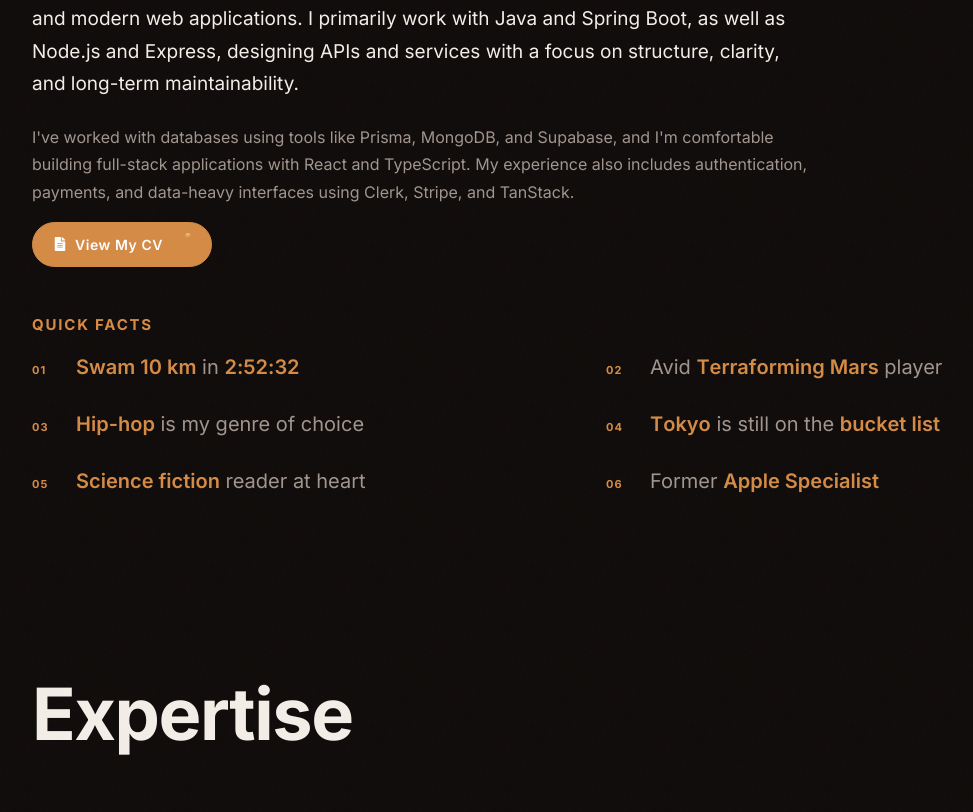
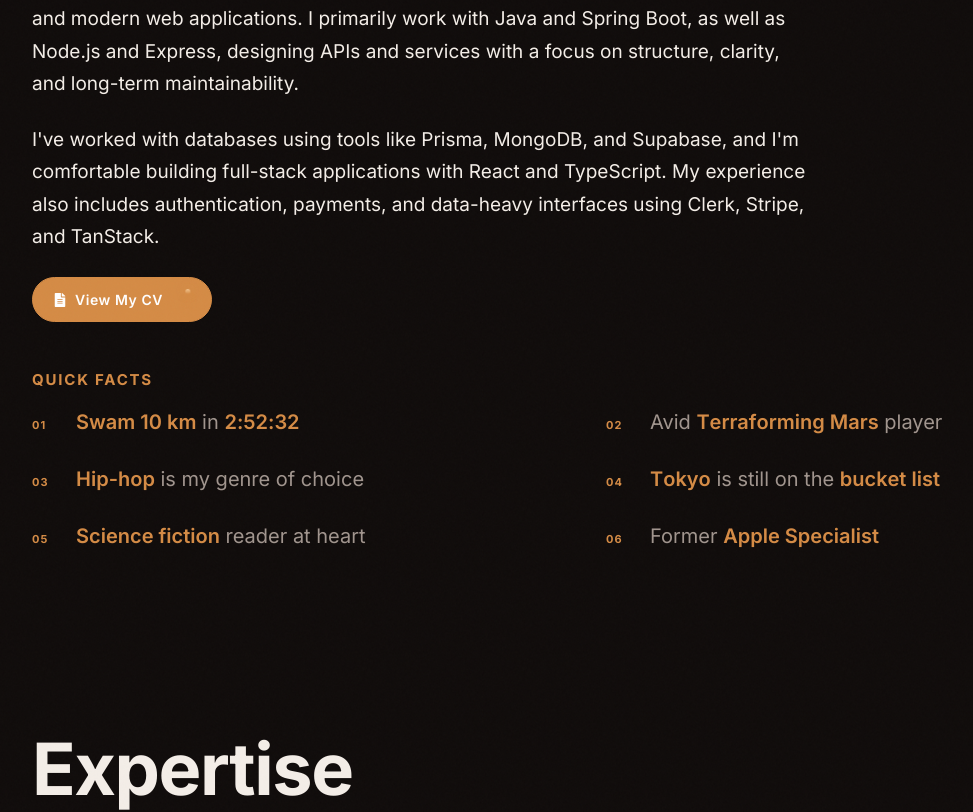
Before and after one commit to alpsten/web-portfolio-react-frontend, a React (Vite) app: page / in a window 1280 px wide. Shown: the part 1020-1832 px from the top of the page, without its empty margins (58-1031 px from the left). Built offline with nearby package versions, Linux system fonts and the light colour scheme.

Commit message:
fix(bio): match second paragraph font size and style to lead paragraph

```diff
--- a/src/sections/Bio.tsx
+++ b/src/sections/Bio.tsx
@@ -53,7 +53,7 @@ export default function Bio() {
                     I primarily work with Java and Spring Boot, as well as Node.js and Express,
                     designing APIs and services with a focus on structure, clarity, and long-term maintainability.
                 </p>
-                <p>
+                <p className="bio__lead">
                     I've worked with databases using tools like Prisma, MongoDB, and Supabase,
                     and I'm comfortable building full-stack applications with React and TypeScript.
                     My experience also includes authentication, payments, and data-heavy interfaces
```
